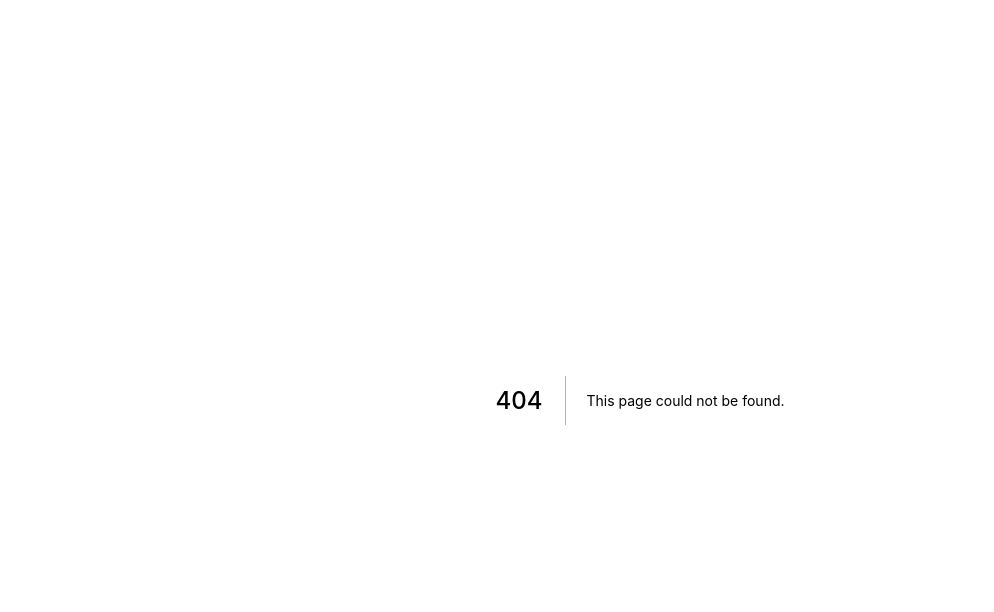
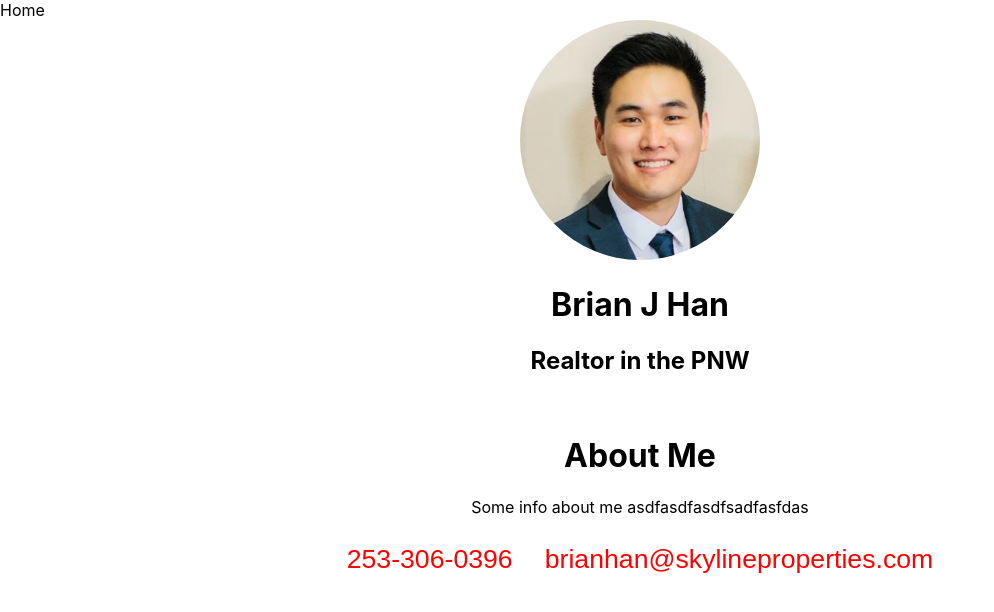
Before and after one commit to diegovazquezny/REAPP, a Next.js app: page /about in a window 1280 px wide. Before the commit this address had no page. Shown: the top 612 px of the page, without its empty margins (0-994 px from the left). Built offline with nearby package versions, Linux system fonts and the light colour scheme.

Commit message:
working on about me

```diff
--- /dev/null
+++ b/pages/about.js
@@ -0,0 +1,40 @@
+import styles from "../styles/about.module.css";
+
+export default function AboutMe() {
+  function callMe() {
+    console.log("clicked on call");
+  }
+
+  function emailMe() {
+    console.log("clicked on email");
+  }
+
+  return (
+    <div>
+      <div className={styles.nav}>
+        <a href="/">Home</a>
+      </div>
+      <div className={styles.main}>
+        <img
+          src="pics/image.jpg"
+          style={{ width: "30vh", height: "30vh", borderRadius: "20vh" }}
+        ></img>
+        <h1>Brian J Han</h1>
+        <h2>Realtor in the PNW</h2>
+      </div>
+      <br />
+      <div className={styles.body}>
+        <h1>About Me</h1>
+        <p>Some info about me asdfasdfasdfsadfasfdas</p>
+      </div>
+      <div className={styles.buttons}>
+        <button className={styles.button} onClick={callMe}>
+          253-306-0396
+        </button>
+        <button className={styles.button} onClick={emailMe}>
+          brianhan@skylineproperties.com
+        </button>
+      </div>
+    </div>
+  );
+}
--- a/pages/index.js
+++ b/pages/index.js
@@ -8,7 +8,10 @@ export default function Home() {
         <title>Brian's Real Estate Page</title>
         <link rel="icon" href="/favicon.ico" />
       </Head>
-      <h1>asfdsaf</h1>
+      <h1>Home Page</h1>
+
+      <a href="/about">About Me</a>
+      <a href="/contact">Contact Me</a>
     </div>
   );
 }
--- /dev/null
+++ b/styles/about.module.css
@@ -0,0 +1,23 @@
+.main {
+  text-align: center;
+}
+
+.body {
+  text-align: center;
+}
+
+.buttons {
+  display: flex;
+  flex-direction: row;
+  justify-content: center;
+}
+
+.button {
+  margin: 10px;
+  color: red;
+  border: none;
+  outline: none;
+  font-size: 20pt;
+  border-radius: 20px;
+  background-color: white;
+}
```
Also changed, not shown: pages/contact.js (added), public/pics/image.jpg (added).
